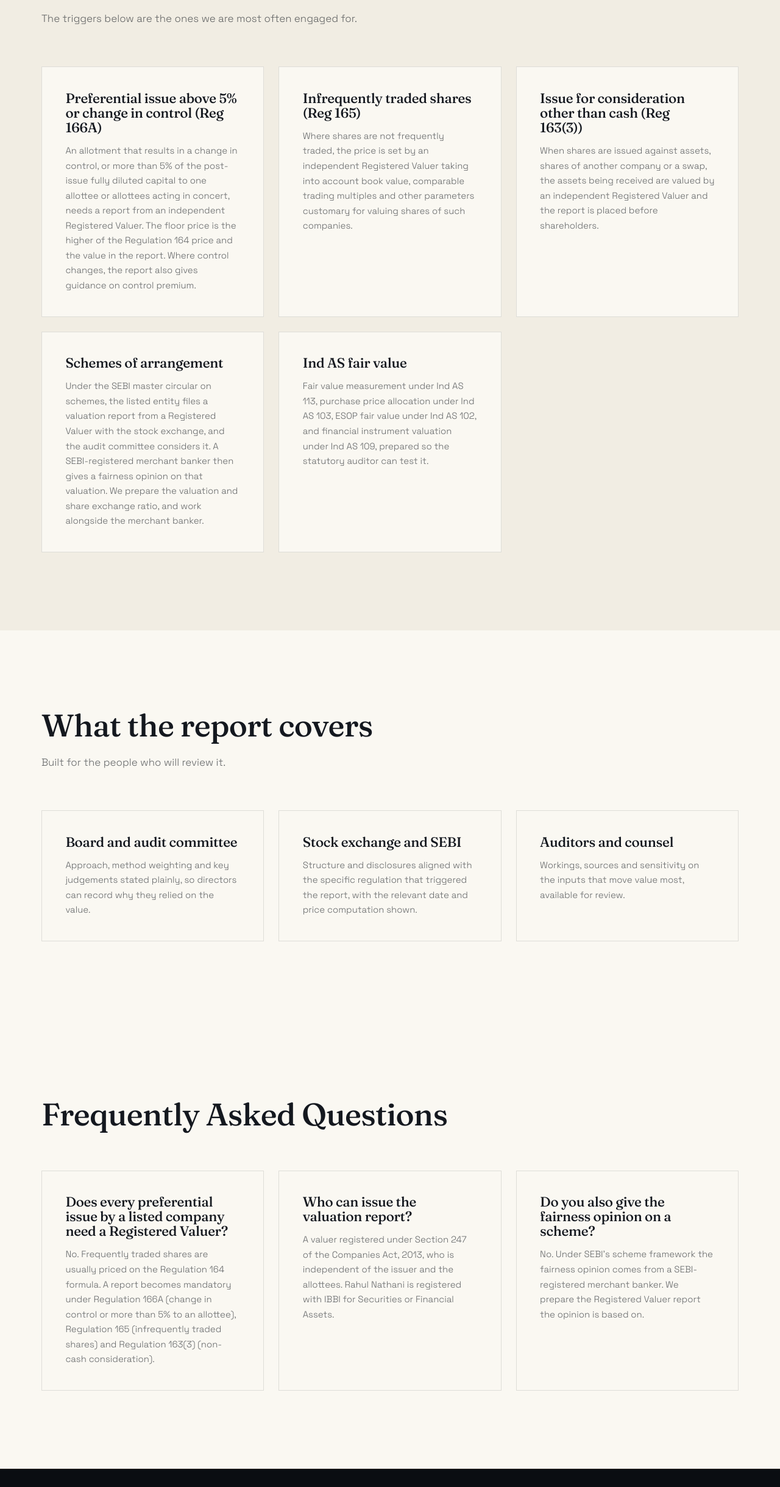
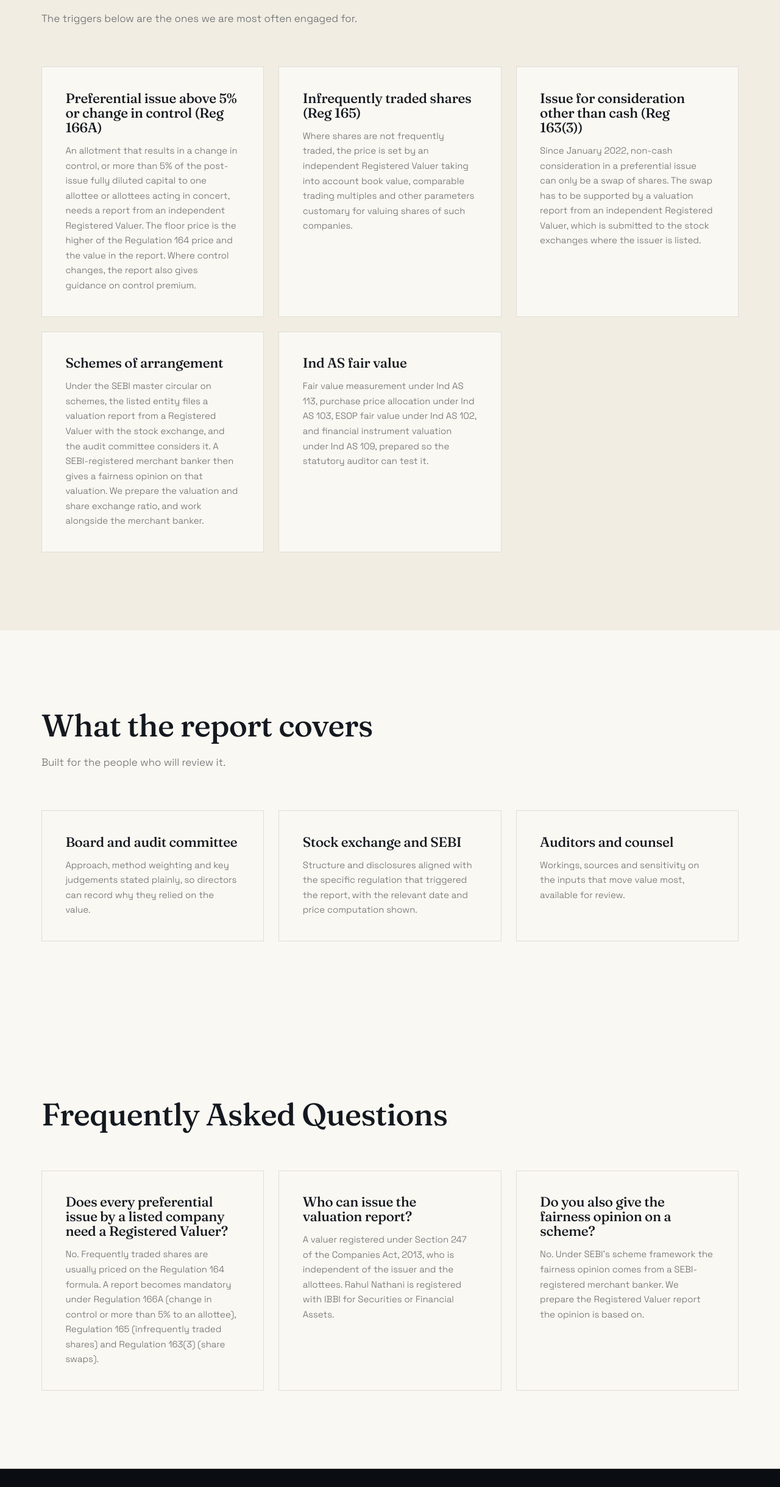
Before and after one commit to rahulnathani85/acuere-website, a plain HTML site: page listed-company-valuation.html in a window 1280 px wide. Shown: the part 1380-3819 px from the top of the page at 61% size. Drawn offline with Linux system fonts and the light colour scheme.

Commit message:
Listed company page: correct Reg 163(3) to share-swap-only
Co-Authored-By: Claude Opus 5.5 <noreply@anthropic.com>
Claude-Session: https://claude.ai/code/session_014sfMiWiTecE8H7kkX2ZiRv

```diff
--- a/listed-company-valuation.html
+++ b/listed-company-valuation.html
@@ -69,7 +69,7 @@
       "name": "Does every preferential issue by a listed company need a Registered Valuer?",
       "acceptedAnswer": {
         "@type": "Answer",
-        "text": "No. Frequently traded shares are usually priced on the Regulation 164 formula. A report becomes mandatory under Regulation 166A (change in control or more than 5% to an allottee), Regulation 165 (infrequently traded shares) and Regulation 163(3) (non-cash consideration)."
+        "text": "No. Frequently traded shares are usually priced on the Regulation 164 formula. A report becomes mandatory under Regulation 166A (change in control or more than 5% to an allottee), Regulation 165 (infrequently traded shares) and Regulation 163(3) (share swaps)."
       }
     },
     {
@@ -192,7 +192,7 @@
             </div>
             <div class="framework-card">
                 <h3>Issue for consideration other than cash (Reg 163(3))</h3>
-                <p>When shares are issued against assets, shares of another company or a swap, the assets being received are valued by an independent Registered Valuer and the report is placed before shareholders.</p>
+                <p>Since January 2022, non-cash consideration in a preferential issue can only be a swap of shares. The swap has to be supported by a valuation report from an independent Registered Valuer, which is submitted to the stock exchanges where the issuer is listed.</p>
             </div>
             <div class="framework-card">
                 <h3>Schemes of arrangement</h3>
@@ -237,7 +237,7 @@
         <div class="reg-grid">
             <div class="framework-card">
                 <h3>Does every preferential issue by a listed company need a Registered Valuer?</h3>
-                <p>No. Frequently traded shares are usually priced on the Regulation 164 formula. A report becomes mandatory under Regulation 166A (change in control or more than 5% to an allottee), Regulation 165 (infrequently traded shares) and Regulation 163(3) (non-cash consideration).</p>
+                <p>No. Frequently traded shares are usually priced on the Regulation 164 formula. A report becomes mandatory under Regulation 166A (change in control or more than 5% to an allottee), Regulation 165 (infrequently traded shares) and Regulation 163(3) (share swaps).</p>
             </div>
             <div class="framework-card">
                 <h3>Who can issue the valuation report?</h3>
```
